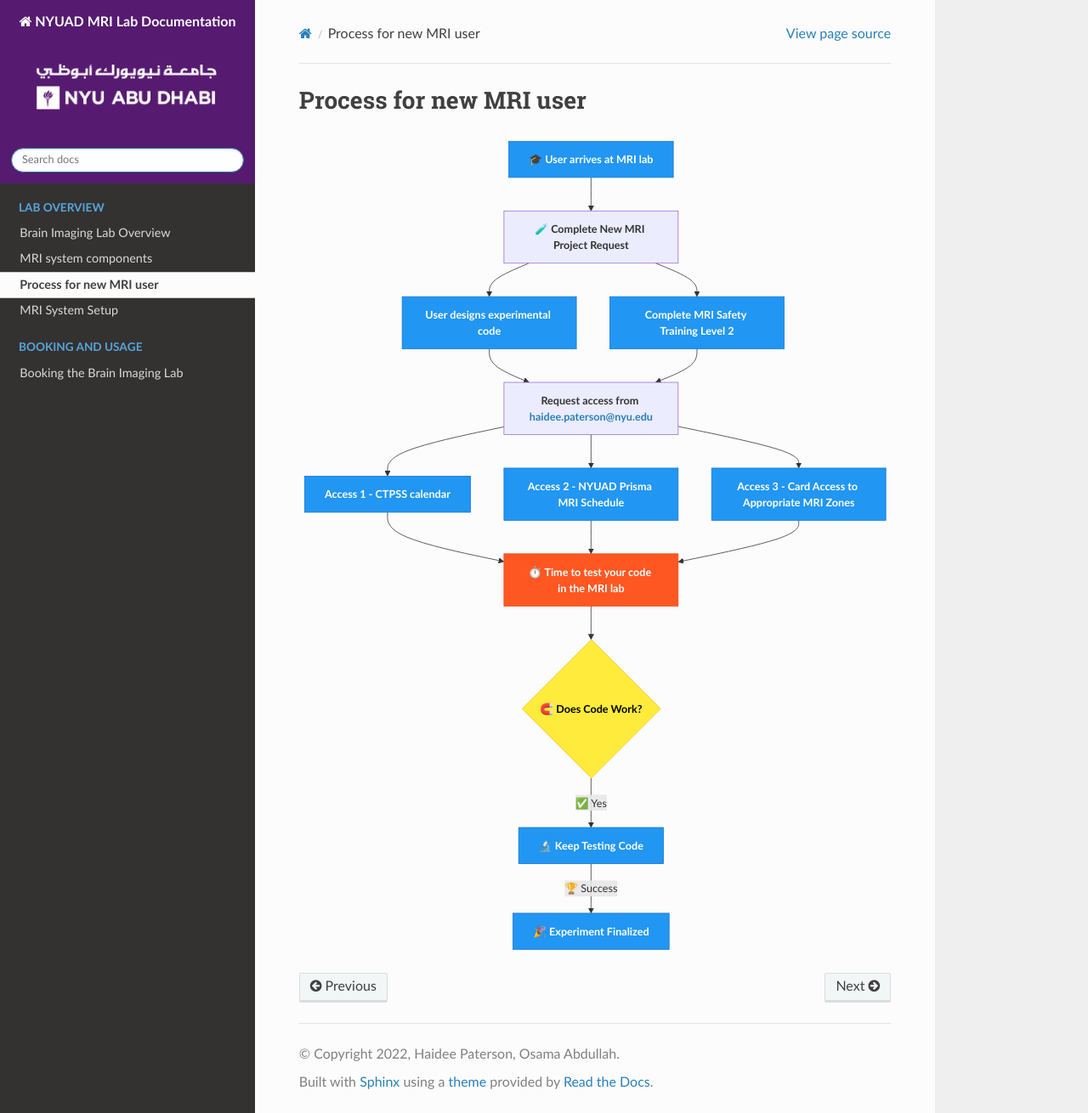
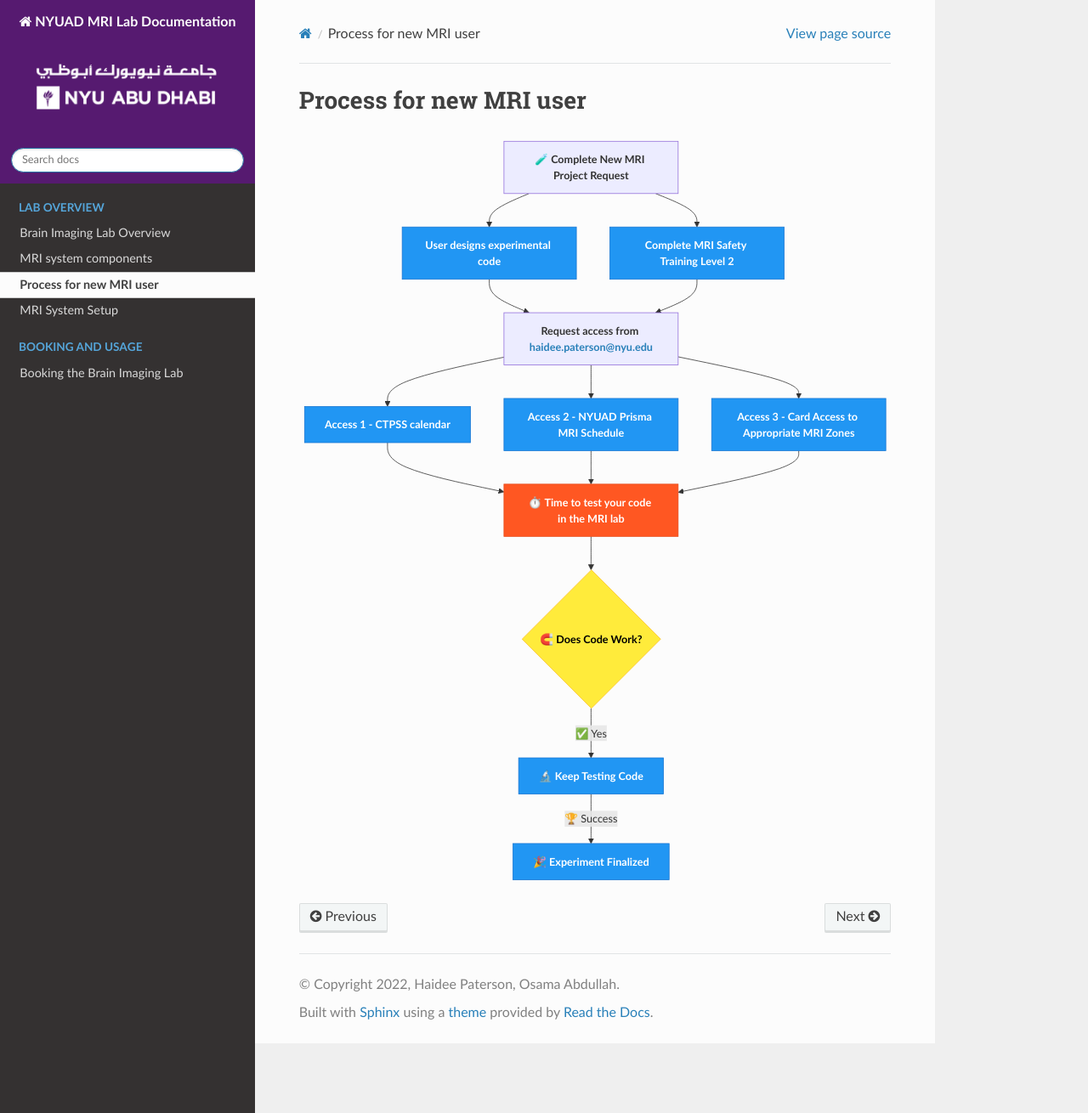
Before and after one commit to BioMedicalImaging-Core-NYUAD/brainimaging-lab-documentation, a Sphinx documentation site: the page built from docs/source/1-lab_overview/3-process_diagram.rst, in a window 1280 px wide and 1310 px high. Shown: the whole window at 85% size. Built offline with Sphinx 7.4.7 and the Read the Docs theme 3.1.0, drawn with Linux system fonts in a browser that asks for light colours; pages that are not in the unit, such as notebooks, are missing from menus.

```diff
--- a/docs/source/1-lab_overview/3-process_diagram.rst
+++ b/docs/source/1-lab_overview/3-process_diagram.rst
@@ -5,7 +5,7 @@
 .. mermaid::
 
   graph TD;
-    A[🎓 <b>User arrives at MRI lab</b>] --> B[🧪 <b>Complete New MRI Project Request</b>];
+    B[🧪 <b>Complete New MRI Project Request</b>];
     B --> C[<b>User designs experimental code</b>];
     B --> D[<b>Complete MRI Safety Training Level 2</b>];
     C --> E[<b>Request access from <a href="mailto:haidee.paterson@nyu.edu">haidee.paterson@nyu.edu</a></b>];
@@ -32,6 +32,6 @@
     classDef process fill:#2196F3,stroke:#1976D2,color:#fff;
     classDef warning fill:#FF5722,stroke:#E64A19,color:#fff;
 
-    class A,C,D,F,G,H,K,L process;
+    class C,D,F,G,H,K,L process;
     class I warning;
     class J decision;
```
